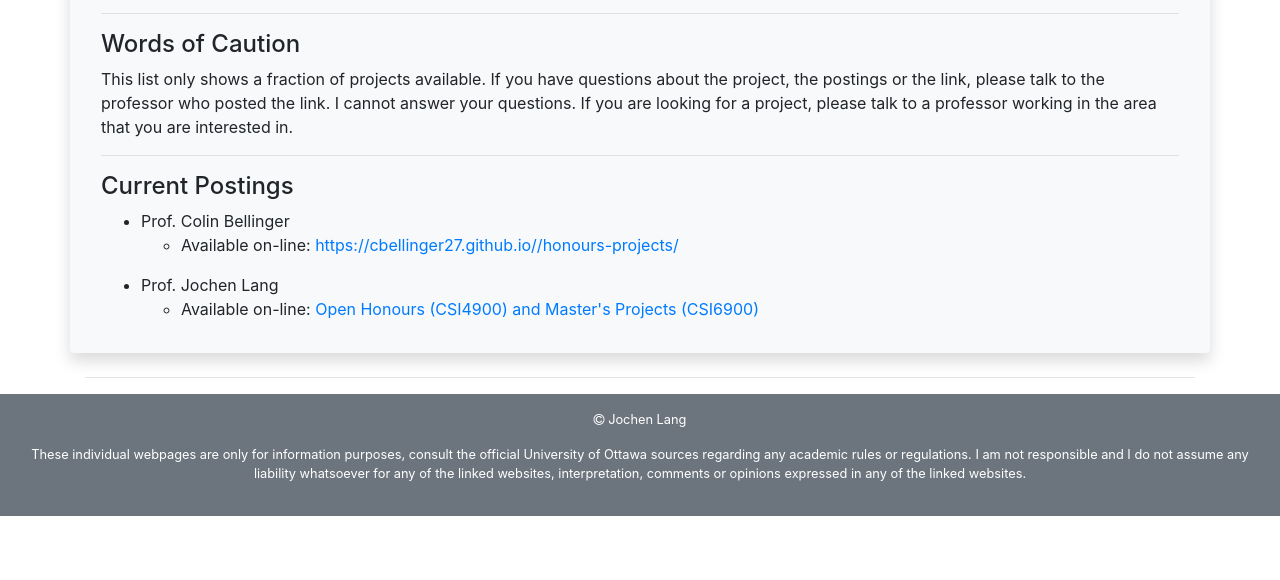
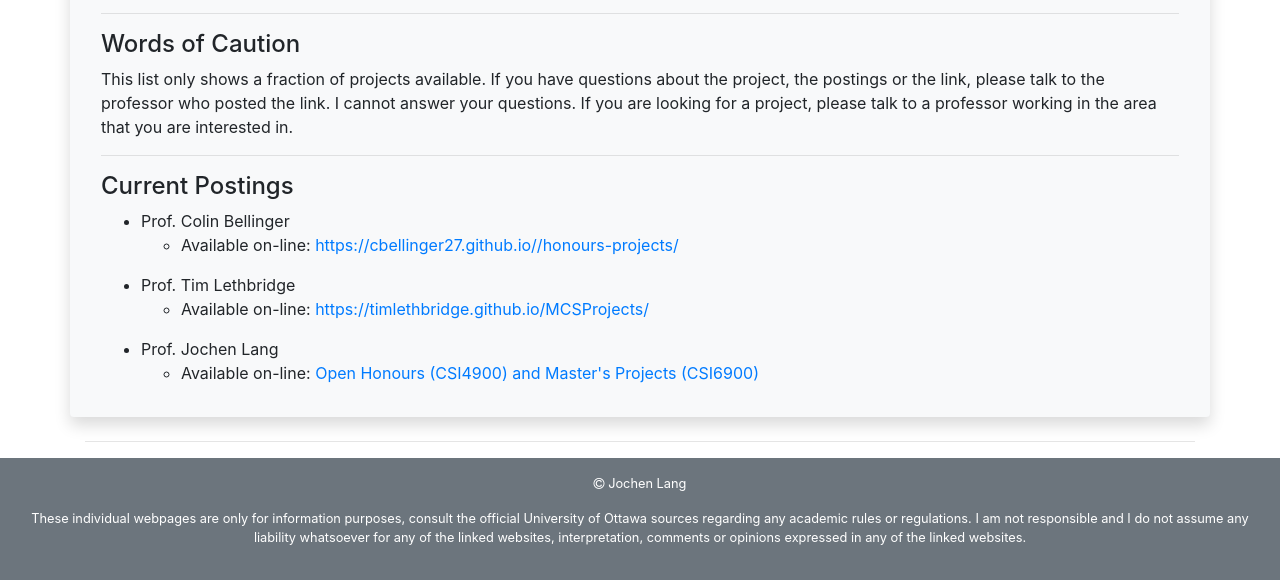
Before and after one commit to langJo/homepage, a plain HTML site: page mcsprojects/postings.html in a window 1280 px wide. Shown: the part 249-829 px from the top of the page. Before the commit the page ends 800 px from the top, so only its background shows below. Drawn offline with nearby package versions, Linux system fonts and the light colour scheme.

Commit message:
Added Tim Lethbridge

```diff
--- a/mcsprojects/postings.html
+++ b/mcsprojects/postings.html
@@ -107,6 +107,14 @@ ul.minus  { list-style-type: "- "; }
           </li>
         </ul>
         </li>
+        <li> Prof. Tim Lethbridge</li>
+        <ul>
+          <li>Available on-line: <a
+                href="https://timlethbridge.github.io/MCSProjects/">https://timlethbridge.github.io/MCSProjects/</a>
+            </p>
+          </li>
+        </ul>
+        </li>
         <li> Prof. Jochen Lang</li>
         <ul>
           <li>Available on-line: <a
```
